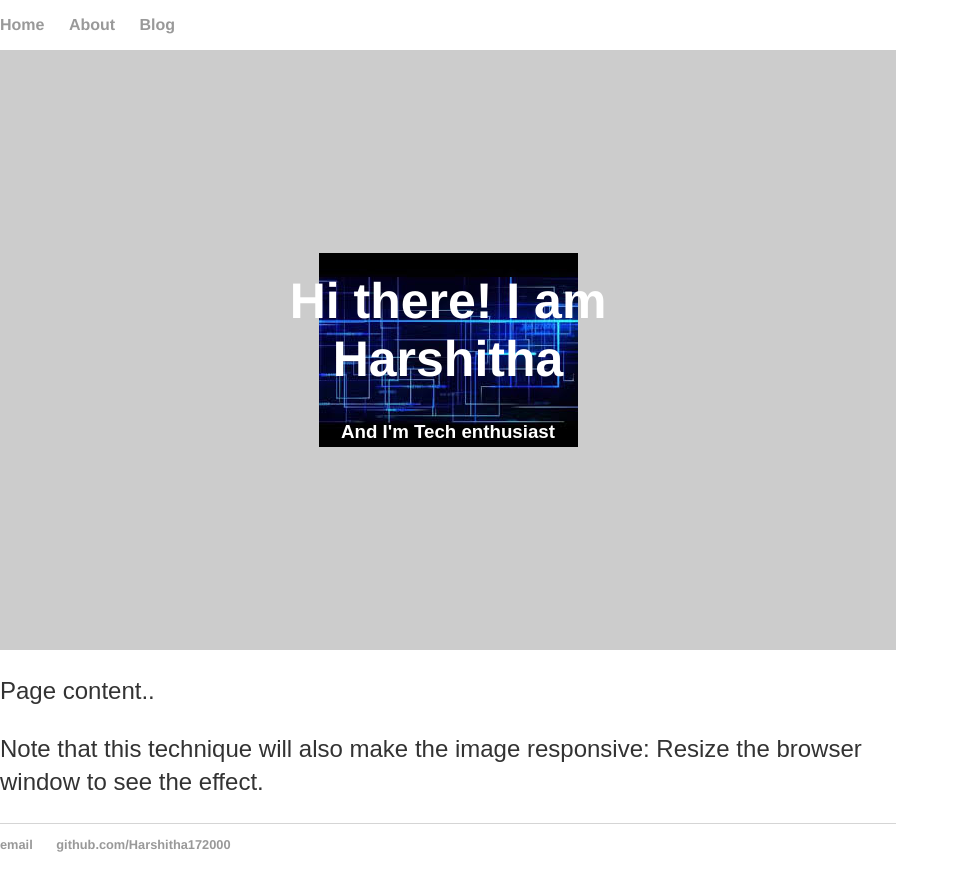
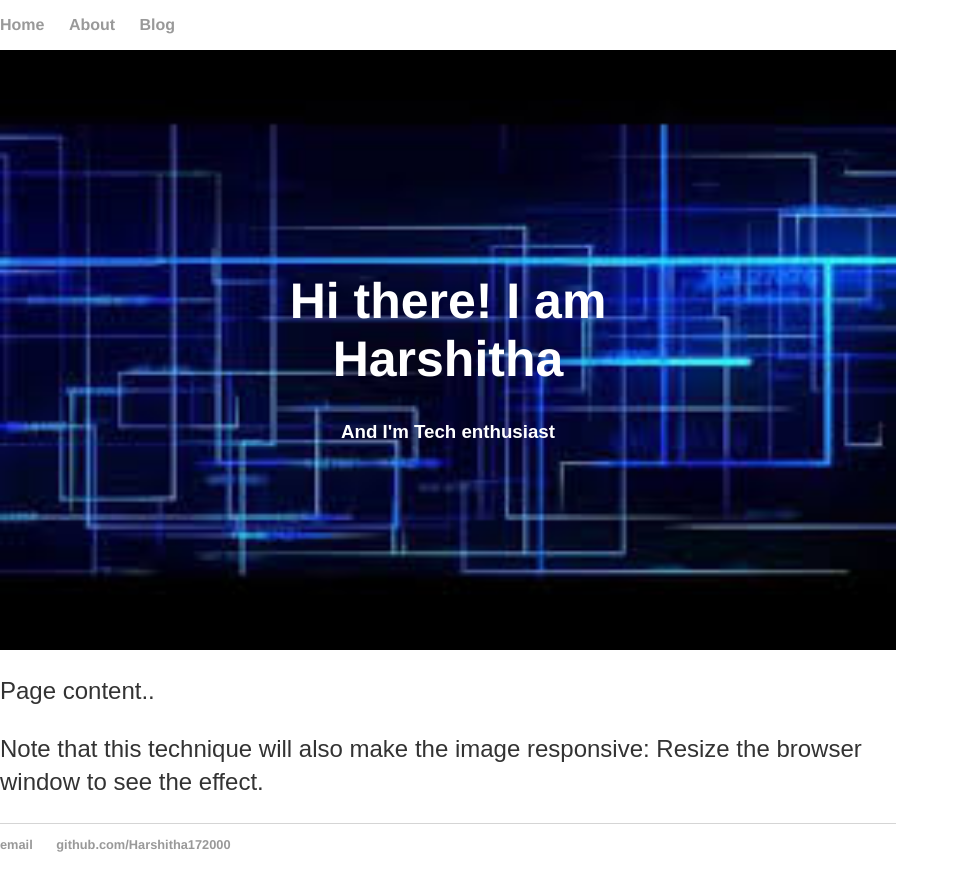
Before and after one commit to Harshitha172000/harshitha172000.github.io, a Jekyll site: the page built from index.html, in a window 1280 px wide. Shown: the top 891 px of the page, without its empty margins (0-959 px from the left). Built offline with Jekyll 4.4.1, drawn with Linux system fonts in a browser that asks for light colours.

Commit message:
Update index.html

```diff
--- a/index.html
+++ b/index.html
@@ -18,7 +18,7 @@ body {
   height: 600px;
   background-position: center;
   background-repeat: no-repeat;
-  background-size: auto;
+  background-size: 100% 100%;
   position: relative;
 }
 
```
